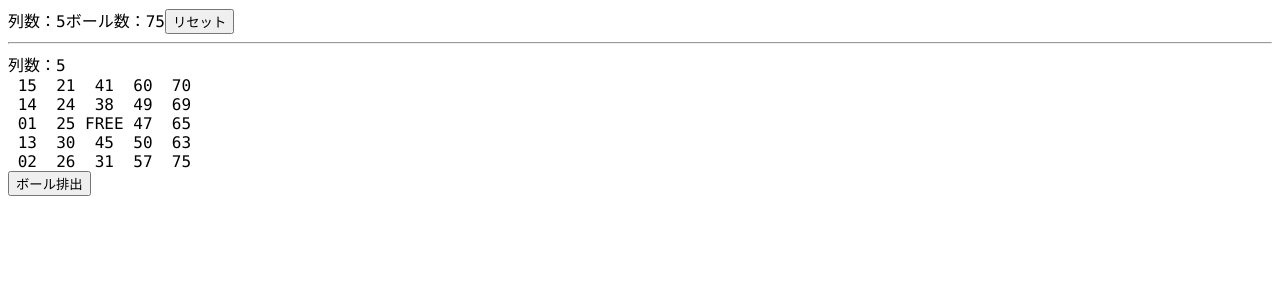
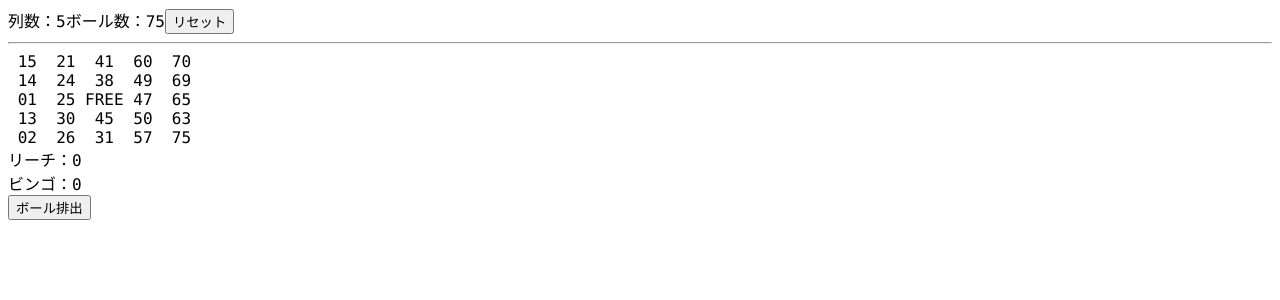
Before and after one commit to nabe19/bingo_react, a React app: page / in a window 1280 px wide. Shown: the top 300 px of the page. Built offline with nearby package versions, Linux system fonts and the light colour scheme.

Commit message:
リーチ数、ビンゴ数表示

```diff
--- a/src/App.tsx
+++ b/src/App.tsx
@@ -1,9 +1,7 @@
-import React, { createContext, useContext, useState } from 'react';
+import React, { useState } from 'react';
 import BingoCard from './BingoCard';
 import BingoCardContainer from './modules/BingoCardContainer';
 import Common from './modules/Common';
-
-export const maxNumberContext = createContext(75); // ビンゴボールの最大数
 
 export default function App() {
   const columns = 5; // カードの列数、縦横共通
@@ -28,7 +26,44 @@ export default function App() {
   const rangeNumRecord = ():number => Math.ceil(maxNumber / columns);
 
   // https://qiita.com/kznrluk/items/790f1b154d1b6d4de398
-  // const transpose = (arr: number[][]) => arr[0].map((_, c) => arr.map((r) => r[c]));
+  const transpose = (arr: boolean[][]) => {
+    if (arr.length <= 0) return arr;
+    return arr[0].map((_, c) => arr.map((r) => r[c]));
+  };
+  const diagonal = (arr: boolean[][]) => {
+    if (arr.length <= 0) return arr;
+    const result: boolean[][] = Array(2);
+    result[0] = [];
+    result[1] = [];
+    for (let i = 0; i < arr.length; i += 1) {
+      result[0].push(arr[i][i]);
+      result[1].push(arr[i][arr.length - 1 - i]);
+    }
+    return result;
+  };
+
+  const countHitSquares = (target: number):number => {
+    const func1 = (arr: boolean[]): number => arr.reduce(
+      (count:number, hitSq: boolean) => {
+        if (hitSq) {
+          return count + 1;
+        }
+        return count;
+      },
+      0,
+    );
+    const func2 = (targetCount: number, count: number) => {
+      if (count === target) {
+        return targetCount + 1;
+      }
+      return targetCount;
+    };
+
+    const countHorizontal: number = hitSquares.map(func1).reduce(func2, 0);
+    const countVertical: number = transpose(hitSquares).map(func1).reduce(func2, 0);
+    const countDiagonal: number = diagonal(hitSquares).map(func1).reduce(func2, 0);
+    return countHorizontal + countVertical + countDiagonal;
+  };
 
   // https://qiita.com/butchi_y/items/db3078dced4592872a9c
   const generate2DArray = (
@@ -39,6 +74,10 @@ export default function App() {
   ) => [...Array(m)].map((_) => Array(n).fill(val));
 
   const verticalLine = (index: number) => squares.map((element) => element[index]);
+
+  const reachCount = (): number => countHitSquares(columns - 1);
+
+  const bingoCount = (): number => countHitSquares(columns);
 
   const reset = () => {
     setBalls([0]);
@@ -54,11 +93,11 @@ export default function App() {
   const ballGet = () => {
     if (balls.length >= maxNumber + 1) return;
     const ball:number = Common.getNewNumber(balls, 1, maxNumber);
-    setBalls(balls.concat(ball));
+    setBalls((prevValue) => prevValue.concat(ball));
     const horIndex = Math.ceil(ball / rangeNumRecord()) - 1; // カードは縦列ごと数の範囲が決まっているため、計算で横位置が確定する
     const verIndex = verticalLine(horIndex).indexOf(ball);
     if (verIndex !== -1) {
-      setHitSquares(hitSquares.map((hitLine, i) => {
+      setHitSquares((prevValue) => prevValue.map((hitLine, i) => {
         if (i === horIndex) {
           return hitLine.map((hitSq, j) => {
             if (j === verIndex) {
@@ -89,7 +128,7 @@ export default function App() {
         defaultvalue={columns}
       /> */}
       ボール数：
-      {useContext(maxNumberContext)}
+      {maxNumber}
       {/* <input
         type="number"
         name="columns"
@@ -103,10 +142,17 @@ export default function App() {
       </button>
       <hr />
       <BingoCard
-        columns={columns}
         squares={squares}
         hitSquares={hitSquares}
+        maxNumber={maxNumber}
       />
+      <div>
+        リーチ：
+        {reachCount()}
+        <br />
+        ビンゴ：
+        {bingoCount()}
+      </div>
       <button
         type="button"
         onClick={ballGet}
--- a/src/BingoCard.tsx
+++ b/src/BingoCard.tsx
@@ -2,24 +2,19 @@ import React from 'react';
 import Square from './Square';
 
 type BingoCardType = {
-  columns: number,
   squares: number[][],
   hitSquares: boolean[][],
+  maxNumber: number,
 };
 
 export default function BingoCard(props:BingoCardType) {
   const {
-    columns, squares, hitSquares,
+    squares, hitSquares, maxNumber,
   } = props;
-
   // const isHit = (num: number): boolean => balls.includes(num);
 
   return (
     <>
-      <div>
-        列数：
-        { columns }
-      </div>
       {
         squares.map((line, verIndex) => (
           <div
@@ -31,6 +26,7 @@ export default function BingoCard(props:BingoCardType) {
                   key={num}
                   squareNum={num}
                   isHit={hitSquares[verIndex][horIndex]}
+                  numLength={maxNumber.toString().length}
                 />
               ))
             }
--- a/src/Square.tsx
+++ b/src/Square.tsx
@@ -1,21 +1,19 @@
-import React, { useContext } from 'react';
-import { maxNumberContext } from './App';
-
 export type SquareType = {
   squareNum: number,
   isHit: boolean,
+  numLength: number,
 };
 
-const Square: React.FunctionComponent<SquareType> = ({ squareNum, isHit }) => {
+const Square: React.FunctionComponent<SquareType> = ({ squareNum, isHit, numLength }) => {
   const getZeroPaddingNum = (length: number): string => (Array(length).join('0') + squareNum).slice(-length);
 
   if (squareNum === 0) {
     return (('FREE'));
   }
   if (isHit) {
-    return (`(${getZeroPaddingNum(useContext(maxNumberContext).toString().length)})`);
+    return (`(${getZeroPaddingNum(numLength)})`);
   }
-  return (` ${getZeroPaddingNum(useContext(maxNumberContext).toString().length)} `);
+  return (` ${getZeroPaddingNum(numLength)} `);
 };
 
 export default Square;
```
Also changed, not shown: 1 other file (tests, documents, lock files or other folders).
